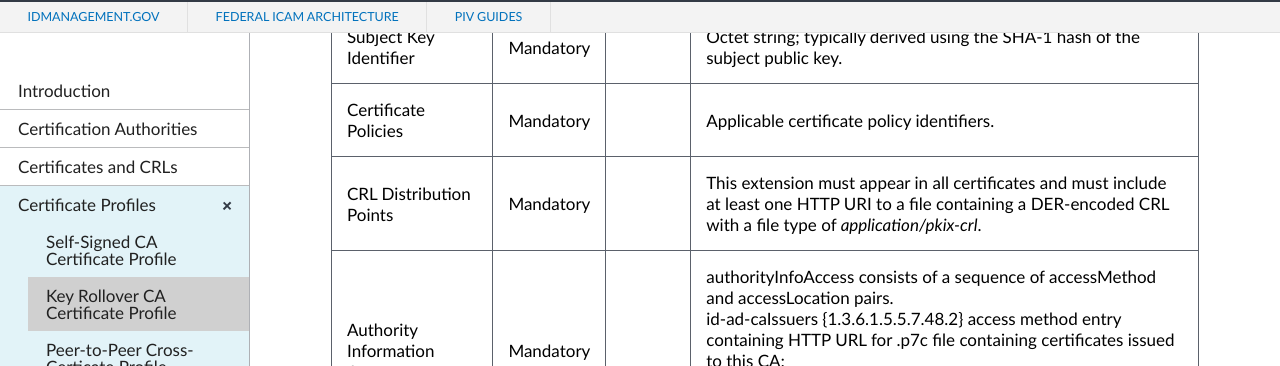
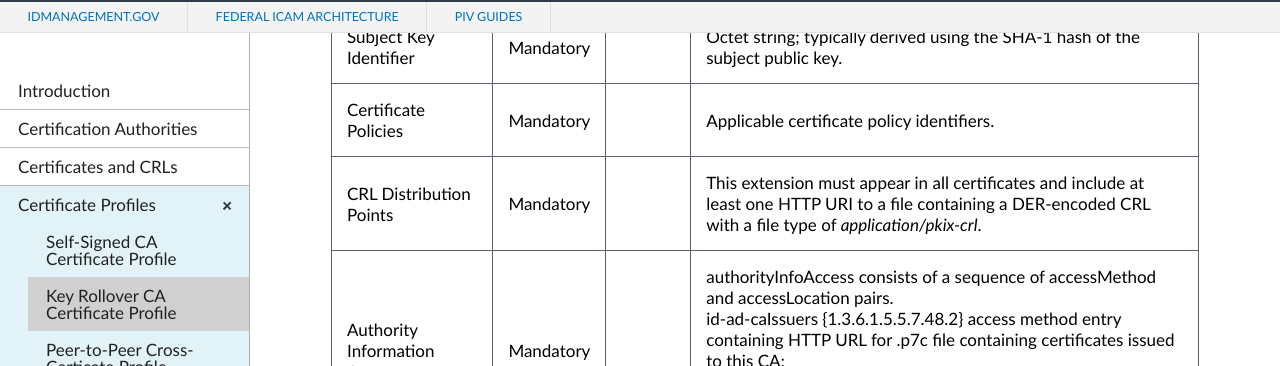
Before and after one commit to GSA/fpki-guides, a Jekyll site: the page built from _profiles/02_key_rollover_ca.md, in a window 1280 px wide and 900 px high, scrolled down 1674 px. Shown: the part 88-454 px from the top of the window. Built offline with Jekyll 4.4.1, drawn with Linux system fonts in a browser that asks for light colours; nearby versions of some CDN libraries; library files that are not in the unit come from our copies.

Commit message:
Update 02_key_rollover_ca.md

```diff
--- a/_profiles/02_key_rollover_ca.md
+++ b/_profiles/02_key_rollover_ca.md
@@ -24,7 +24,7 @@
 | Subject Information Access   | Mandatory |  |  id-ad-caRepository (1.3.6.1.5.5.7.48.5) access method entry containing at least one HTTP URL for .p7c file containing certificates issued by this CA.<BR>Certificates may also include a URI name form to specify an LDAP-accessible directory server.<BR>Each URI must point to a location where CA certificates issued by the subject of this certificate may be found.  |
 | Subject Key Identifier   | Mandatory |  | Octet string; typically derived using the SHA-1 hash of the subject public key.   |
 | Certificate Policies   | Mandatory  |  | Applicable certificate policy identifiers. |
-| CRL Distribution Points   | Mandatory  |  | This extension must appear in all certificates and must include at least one HTTP URI to a file containing a DER-encoded CRL with a file type of _application/pkix-crl_.  |
+| CRL Distribution Points   | Mandatory  |  | This extension must appear in all certificates and include at least one HTTP URI to a file containing a DER-encoded CRL with a file type of _application/pkix-crl_.  |
 | Authority Information Access   | Mandatory  |  | authorityInfoAccess consists of a sequence of accessMethod and accessLocation pairs.<BR>id-ad-caIssuers {1.3.6.1.5.5.7.48.2} access method entry containing HTTP URL for .p7c file containing certificates issued to this CA;<BR>LDAP URI may optionally be included.<BR>id-ad-ocsp {1.3.6.1.5.5.7.48.1} access method entry contains HTTP URL for the Issuing CA OCSP Responder, if available. |
 | Issuer Alternative Name   | Optional  |  | Any name types may be present; most common is rfc822Name for email of PKI administrator. |
 
```
